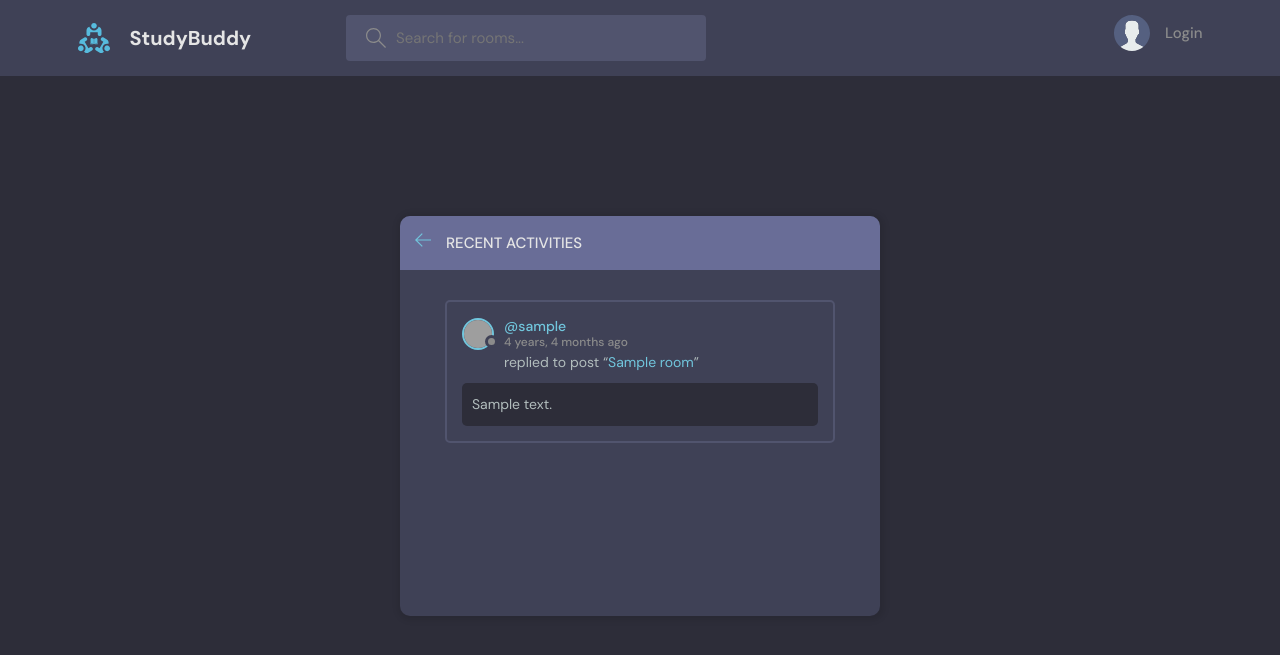
After one commit to KevinVanDerSchans/social-media-django, a Django app: page /activity/ in a window 1280 px wide. The commit adds this page. Shown: the top 655 px of the page. Run offline with Django 5.2, Linux system fonts and the light colour scheme; tables that the repository leaves empty hold one stand-in row (values such as "Sample post"); grey boxes are pictures that could not be loaded.

Commit message:
Add activity functionality

```diff
--- /dev/null
+++ b/base/templates/base/activity.html
@@ -0,0 +1,76 @@
+{% extends 'main.html' %}
+
+{% block content %}
+
+  <main class="layout">
+    <div class="container">
+      <div class="layout__box">
+        <div class="layout__boxHeader">
+          <div class="layout__boxTitle">
+            <a href="{% url 'home' %}">
+              <svg version="1.1"
+                   xmlns="http://www.w3.org/2000/svg"
+                   width="32"
+                   height="32"
+                   viewBox="0 0 32 32">
+                <title>arrow-left</title>
+                <path d="M13.723 2.286l-13.723 13.714 13.719 13.714 1.616-1.611-10.96-10.96h27.625v-2.286h-27.625l10.965-10.965-1.616-1.607z">
+                </path>
+              </svg>
+            </a>
+            <h3>
+              Recent Activities
+            </h3>
+          </div>
+        </div>
+
+        <div class="activities-page layout__body">
+          {% for message in room_messages %}
+            <div class="activities__box">
+              <div class="activities__boxHeader roomListRoom__header">
+                <a href="{% url 'user-profile' message.user.id %}"
+                   class="roomListRoom__author">
+                  <div class="avatar avatar--small">
+                    <img src="https://randomuser.me/api/portraits/women/11.jpg" />
+                  </div>
+                  <p>
+                    @{{ message.user }}
+                    <span>{{ message.created|timesince }} ago</span>
+                  </p>
+                </a>
+
+                {% if request.user == message.user %}
+                  <div class="roomListRoom__actions">
+                    <a href="{% url 'delete-message' message.id %}">
+                      <svg version="1.1"
+                           xmlns="http://www.w3.org/2000/svg"
+                           width="32"
+                           height="32"
+                           viewBox="0 0 32 32">
+                        <title>remove</title>
+                        <path d="M27.314 6.019l-1.333-1.333-9.98 9.981-9.981-9.981-1.333 1.333 9.981 9.981-9.981 9.98 1.333 1.333 9.981-9.98 9.98 9.98 1.333-1.333-9.98-9.98 9.98-9.981z">
+                        </path>
+                      </svg>
+                    </a>
+                  </div>
+                {% endif %}
+
+              </div>
+              <div class="activities__boxContent">
+                <p>
+                  replied to post “<a href="{% url 'room' message.room.id %}">
+                  {{ message.room }}
+                </a>”
+              </p>
+              <div class="activities__boxRoomContent">
+                {{ message.body }}
+              </div>
+            </div>
+          </div>
+        {% endfor %}
+      </div>
+    </div>
+  </div>
+</main>
+
+{% endblock content %}
--- a/base/templates/base/home.html
+++ b/base/templates/base/home.html
@@ -29,7 +29,7 @@
           </form>
           <div class="mobile-menuItems">
             <a class="btn btn--main btn--pill" href="{% url 'topics' %}">Browse Topics</a>
-            <a class="btn btn--main btn--pill" href="">Recent Activities</a>
+            <a class="btn btn--main btn--pill" href="{% url 'activity' %}">Recent Activities</a>
           </div>
         </div>
         <div class="roomList__header">
--- a/base/urls.py
+++ b/base/urls.py
@@ -16,5 +16,6 @@ urlpatterns = [
     path('delete-message/<str:pk>/', views.deleteMessage, name='delete-message'),
 
     path('update-user/', views.updateUser, name='update-user'),
-    path('topics/', views.topicsPage, name='topics')
+    path('topics/', views.topicsPage, name='topics'),
+    path('activity/', views.activityPage, name='activity')
 ]
--- a/base/views.py
+++ b/base/views.py
@@ -188,3 +188,8 @@ def topicsPage(request):
 
     topics = Topic.objects.filter(name__icontains = q)
     return render(request, 'base/topics.html', {'topics': topics})
+
+def activityPage(request):
+    room_messages = Message.objects.all()
+
+    return render(request, 'base/activity.html', {'room_messages': room_messages})
```
